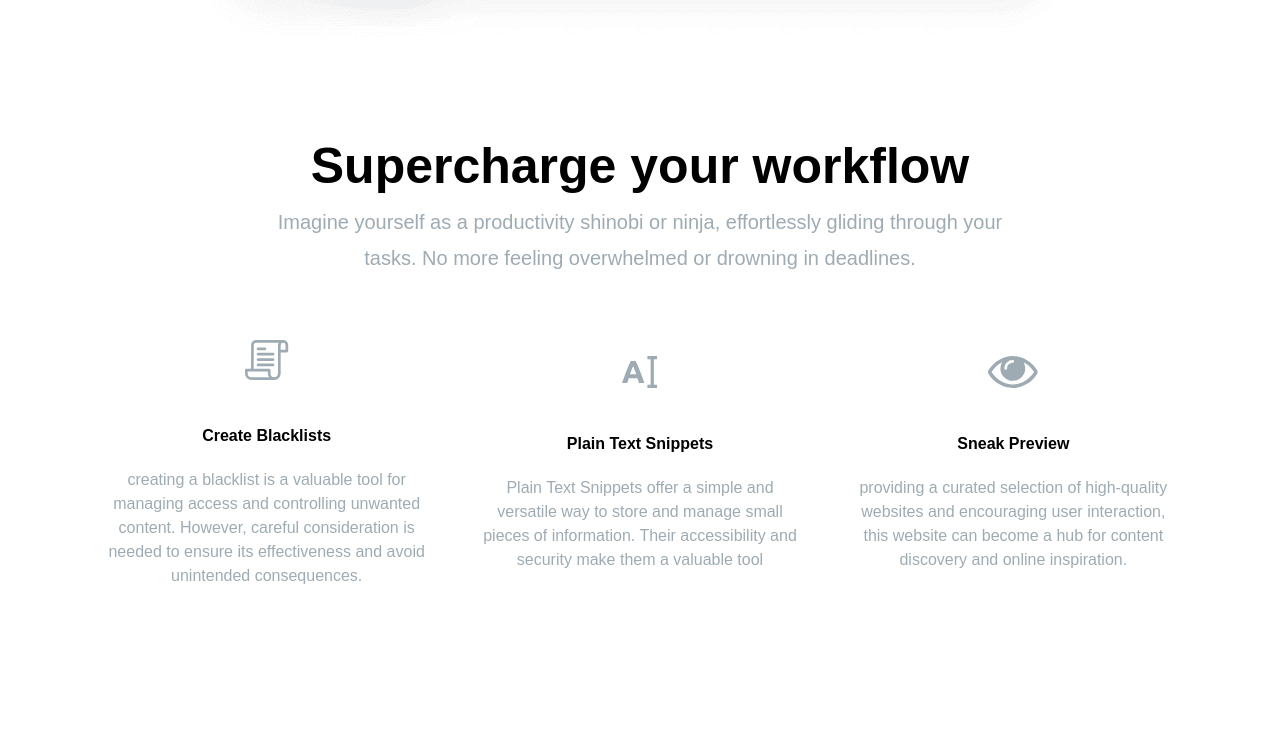
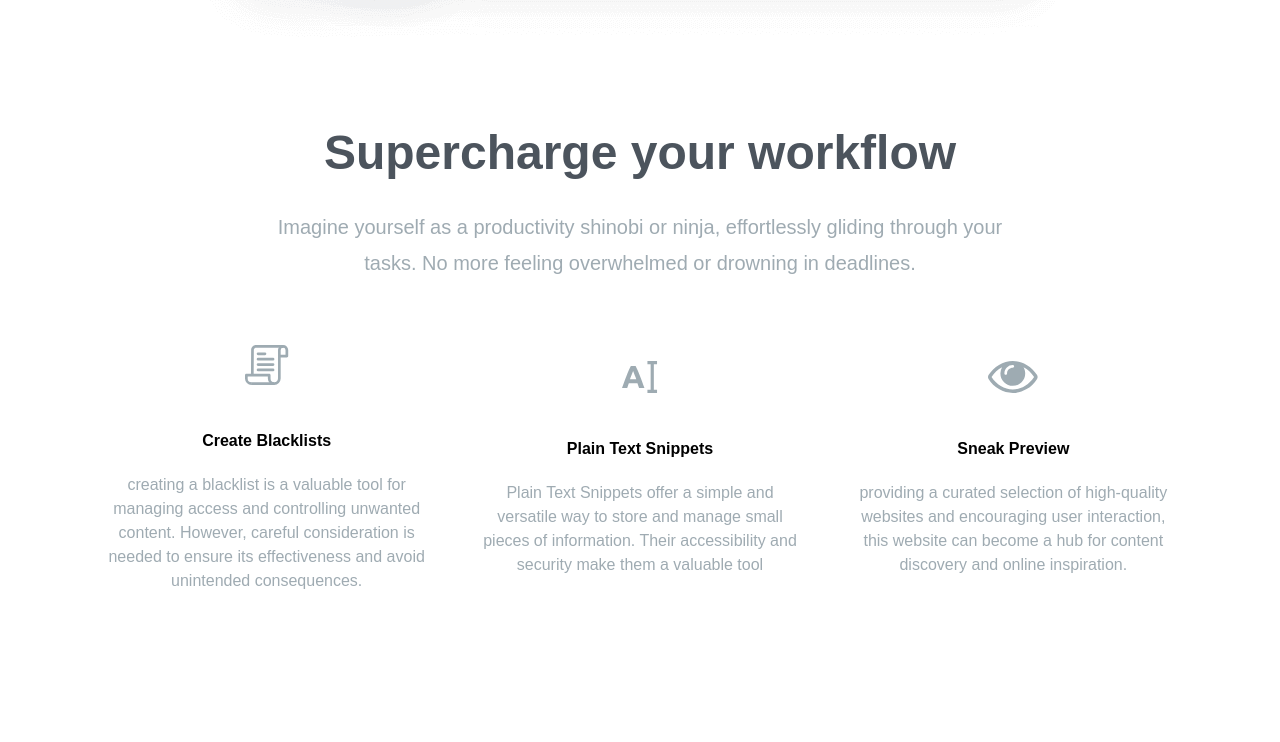
Before and after one commit to SaintLotuss/midterms-appdev, a plain HTML site: page index.html in a window 1280 px wide. Shown: the part 2600-3342 px from the top of the page. Drawn offline with Linux system fonts and the light colour scheme; a web font is replaced by a local one.

Commit message:
index.html

```diff
--- a/index.html
+++ b/index.html
@@ -54,7 +54,7 @@
       </section>
       <section id="supercharge">
         <div class="my-20 section-container">
-          <h2><b>Supercharge your workflow</b></h2>
+          <h3><b>Supercharge your workflow</b></h3>
           <p class="mb-16 text-xl section-content">Imagine yourself as a productivity shinobi or ninja, effortlessly gliding through your tasks. No more feeling overwhelmed or drowning in deadlines.</p>
           <div class="flex flex-col items-center justify-between space-y-16 md:flex-row md:space-y-0 md:space-x-12">
             <div class="flex flex-col items-center space-y-5">
```
